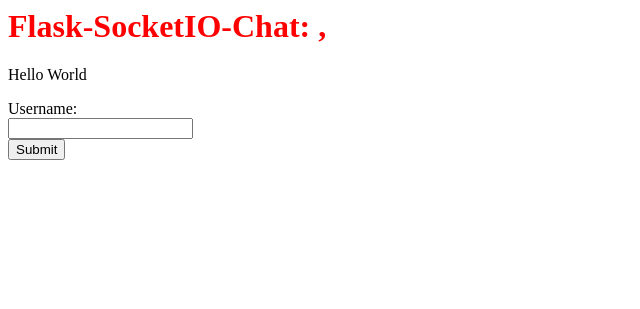
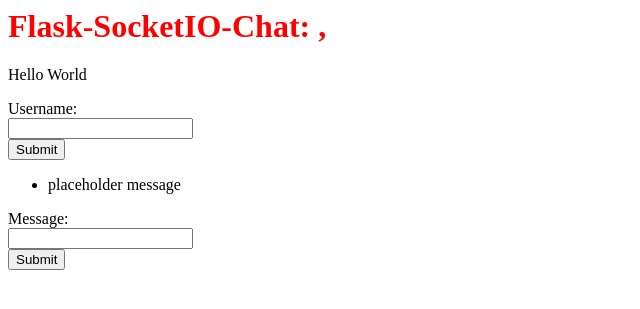
Before and after one commit to manvillej/project2, a Flask app: page / in a window 1280 px wide. Shown: the top 309 px of the page, without its empty margins (0-640 px from the left). Run offline with Flask 2, Linux system fonts and the light colour scheme; some libraries are stand-ins or nearby versions.

Commit message:
messages recieved from customer

```diff
--- a/app/static/js/main.js
+++ b/app/static/js/main.js
@@ -16,30 +16,41 @@ document.addEventListener(
 
         document.querySelector("#NewChannel").onsubmit = () => {
             // Initialize new request
-            const channel = document.querySelector("#channel").value
-            socket.emit('newChannel', {'channel':channel, 'creator':localStorage.getItem("username")})
+            const channel = document.querySelector("#channel").value;
+            socket.emit('newChannel', {'channel':channel, 'creator':localStorage.getItem("username")});
 
-            const form = document.querySelector("#NewChannel")
 
-            socket.emit('switchChannels', setChannel(channel))
 
-            form.reset();
-            return false
+            socket.emit('switchChannels', setChannel(channel));
+
+            clearForm("NewChannel")
+
+            return false;
         }
 
         document.querySelector("#NewUser").onsubmit = () => {
-            const username = document.querySelector("#username").value
+            const username = document.querySelector("#username").value;
             localStorage.setItem('username', username);
 
             // replace with handlebars
-            const user_display = document.querySelector("#user")
-            user_display.innerHTML = username
+            const user_display = document.querySelector("#user");
+            user_display.innerHTML = username;
 
             document.getElementById("channels").style.display="block";
             document.getElementById("NewUser").style.display="none";
 
-            socket.emit('switchChannels', setChannel("general"))
+            socket.emit('switchChannels', setChannel("general"));
 
+            return false
+        }
+
+        document.querySelector("#NewMessage").onsubmit = () => {
+            const message = document.querySelector("#NewMessageContent").value;
+
+            // replace with handlebars
+
+            socket.emit("NewMessage", getMessageObject(message));
+            clearForm("NewMessage")
             return false
         }
 
@@ -47,7 +58,7 @@ document.addEventListener(
 
 document.addEventListener(
     'keyup', function(){
-        const name_length = document.querySelector("#channel").value.length
+        const name_length = document.querySelector("#channel").value.length;
 
         if(name_length>0){
             document.getElementById("channelSubmit").disabled = false;
@@ -74,7 +85,7 @@ function setChannel(newChannel){
         "newChannel":newChannel,
         "username":localStorage.getItem('username')
     }
-    localStorage.setItem("CurrentChannel", newChannel)
+    localStorage.setItem("CurrentChannel", newChannel);
     return dictionary
 }
 
@@ -91,3 +102,16 @@ function onloadChannel(){
         socket.emit('switchChannels', setChannel("general")) // add find last channel visited, have a fall back
     }
 }
+
+function getMessageObject(message){
+    const message_object = {
+        "message":message,
+        "username":localStorage.getItem('username')
+    }
+    return message_object;
+}
+
+function clearForm(formID){
+    const form = document.getElementById(formID);
+    form.reset();
+}
--- /dev/null
+++ b/app/templates/components/Messages.html
@@ -0,0 +1,6 @@
+<ul id="Messages" onclick="">
+	{% for message in messages %}
+		{% include 'components/message.html' %}
+    {% endfor %}
+    <li>placeholder message</li>
+</ul>
--- /dev/null
+++ b/app/templates/forms/NewMessage.html
@@ -0,0 +1,7 @@
+<form id="NewMessage">
+    Message:
+    <br>
+    <input id="NewMessageContent" type="text" name="message">
+    <br>
+    <input type="submit">
+</form>
--- a/app/templates/index.html
+++ b/app/templates/index.html
@@ -12,5 +12,7 @@
         {% include 'components/component.html' %}
         {% include 'forms/NewUser.html' %}
         {% include 'forms/NewChannel.html' %}
+        {% include 'components/Messages.html' %}
+        {% include 'forms/NewMessage.html' %}
     </body>
 </html>
```
Also changed, not shown: app/main/events.py (+8 -1 lines).
